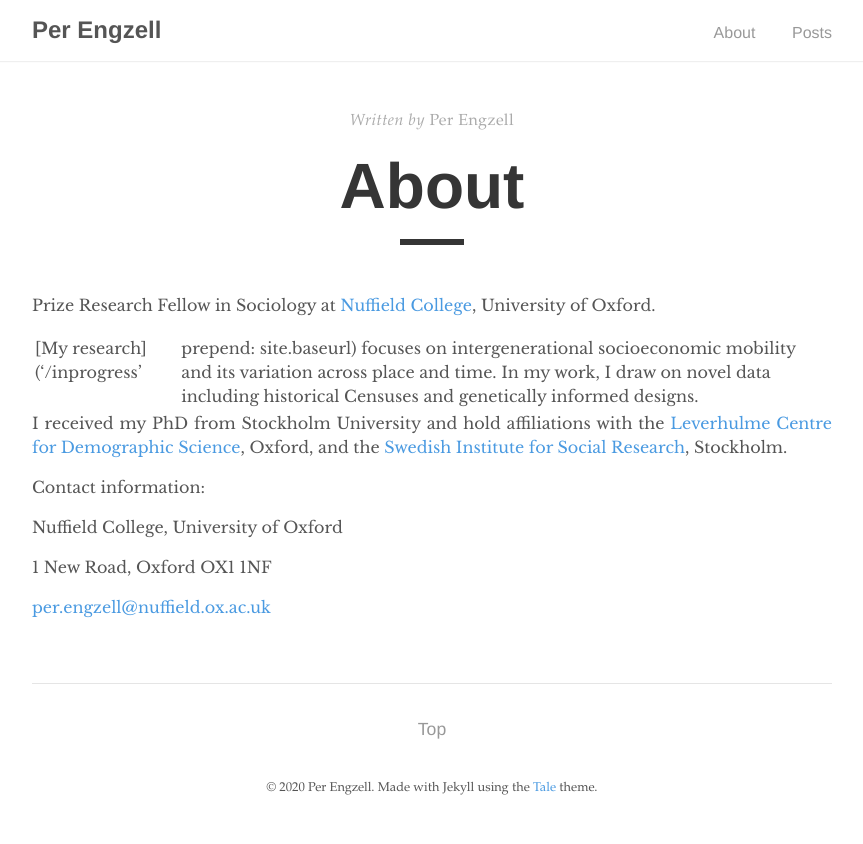
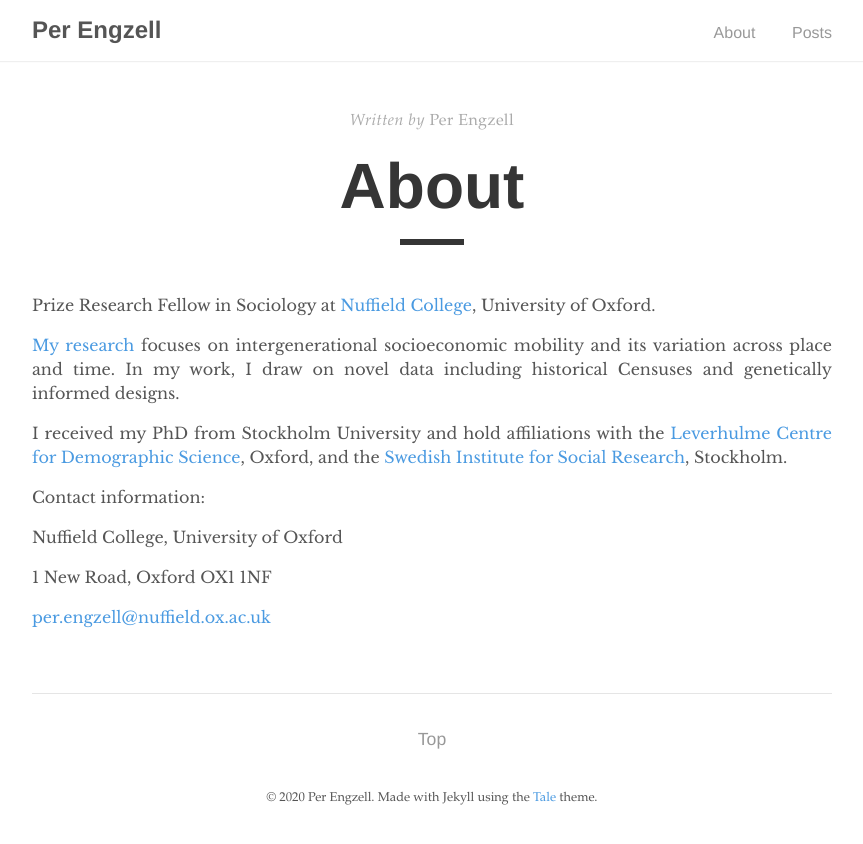
Before and after one commit to pengzell/pengzell.github.io, a Jekyll site: the page built from _pages/about.md, in a window 1280 px wide. Shown: the top 844 px of the page, without its empty margins (208-1071 px from the left). Built offline with Jekyll 4.4.1, drawn with Linux system fonts in a browser that asks for light colours; some of the changed lines change nothing that is shown.

Commit message:
Update about.md

```diff
--- a/_pages/about.md
+++ b/_pages/about.md
@@ -7,7 +7,7 @@ permalink: /about/
 
 Prize Research Fellow in Sociology at [Nuffield College](https://www.nuffield.ox.ac.uk), University of Oxford.
 
-[My research]('/inprogress' | prepend: site.baseurl) focuses on intergenerational socioeconomic mobility and its variation across place and time. In my work, I draw on novel data including historical Censuses and genetically informed designs.
+[My research](https://pengzell.github.io/inprogress/) focuses on intergenerational socioeconomic mobility and its variation across place and time. In my work, I draw on novel data including historical Censuses and genetically informed designs.
 
 I received my PhD from Stockholm University and hold  affiliations with the [Leverhulme Centre for Demographic Science](http://www.demographicscience.ox.ac.uk), Oxford, and the [Swedish Institute for Social Research](https://www.sofi.su.se/english/), Stockholm.
 
```
